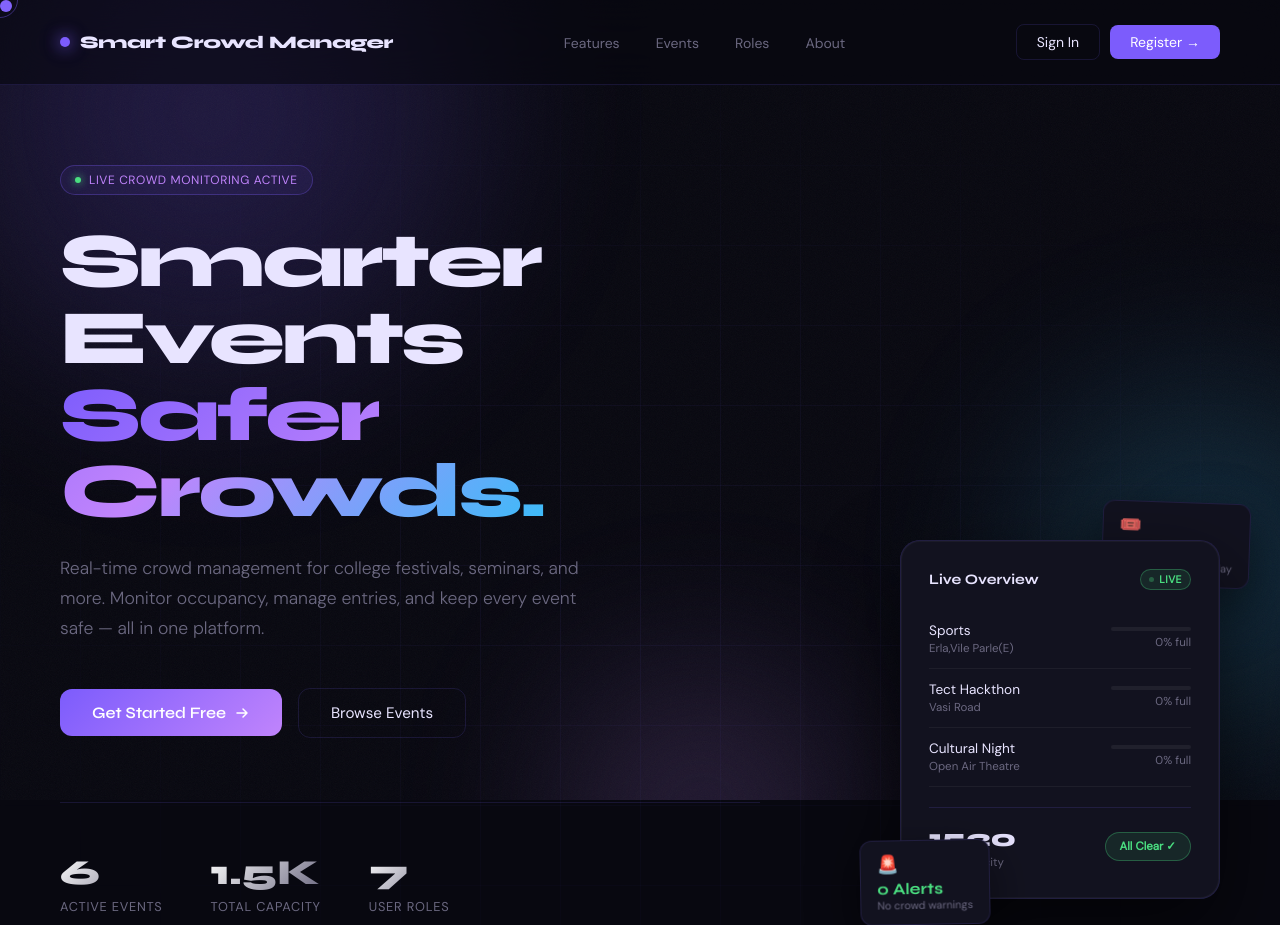
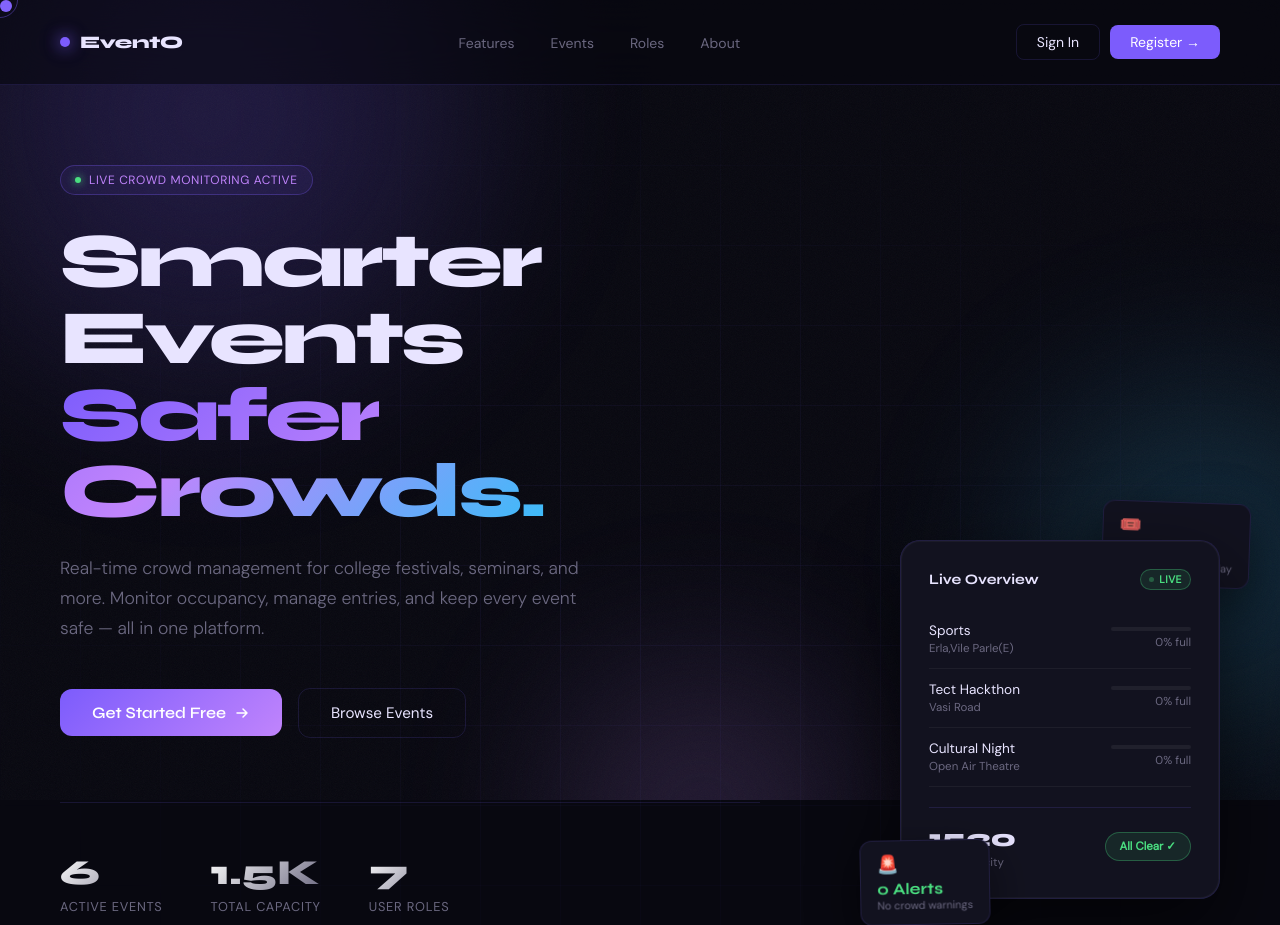
Before and after one commit to AdityaFandate/EventOU, a Flask app: page / in a window 1280 px wide. Shown: the top 925 px of the page. Run offline with Flask 3, Linux system fonts and the light colour scheme; data comes from the database, SQL or seed files in the repository.

Commit message:
updated name

```diff
--- a/templates/base.html
+++ b/templates/base.html
@@ -406,7 +406,7 @@
     <nav class="navbar navbar-expand-lg navbar-dark bg-dark shadow-sm">
       <div class="container-fluid">
         <a class="navbar-brand fw-semibold" href="{{ url_for('index') }}">
-          Smart Crowd Manager
+          EventO
         </a>
         <button
           class="navbar-toggler"
--- a/templates/landing.html
+++ b/templates/landing.html
@@ -3,7 +3,7 @@
 <head>
 <meta charset="UTF-8">
 <meta name="viewport" content="width=device-width, initial-scale=1.0">
-<title>Smart Crowd Manager</title>
+<title>EventO</title>
 <link href="https://fonts.googleapis.com/css2?family=Syne:wght@400;600;700;800&family=DM+Sans:ital,wght@0,300;0,400;1,300&display=swap" rel="stylesheet">
 <style>
   :root {
@@ -494,7 +494,7 @@
   <nav>
     <a href="/" class="nav-logo" style="text-decoration: none; color: inherit;">
       <div class="logo-dot"></div>
-      Smart Crowd Manager
+      EventO
     </a>
     <ul class="nav-links">
       <li><a href="#features">Features</a></li>
@@ -704,7 +704,7 @@
     <div class="cta-glow"></div>
     <div class="cta-content reveal">
       <h2>Ready to make your<br><span style="background:linear-gradient(135deg,var(--accent),var(--accent2));-webkit-background-clip:text;-webkit-text-fill-color:transparent;background-clip:text">next event safer?</span></h2>
-      <p>Join students, faculty, and organizers already using Smart Crowd Manager.</p>
+      <p>Join students, faculty, and organizers already using EventO.</p>
       <div class="cta-actions">
         <a href="/register" class="btn-hero">Create Account →</a>
         <a href="/login" class="btn-outline">Sign In</a>
@@ -716,9 +716,9 @@
   <footer>
     <a href="/" class="nav-logo" style="text-decoration: none; color: inherit; font-size: 0.9rem; opacity: 0.6;">
       <div class="logo-dot"></div>
-      Smart Crowd Manager
+      EventO
     </a>
-    <div class="footer-copy">© 2026 Smart Crowd Manager. All rights reserved.</div>
+    <div class="footer-copy">© 2026 EventO. All rights reserved.</div>
   </footer>
 
 </div>
--- a/templates/my_tickets.html
+++ b/templates/my_tickets.html
@@ -1,6 +1,6 @@
 {% extends "base.html" %}
-
-{% block title %}My Tickets & Vouchers - Smart Crowd Manager{% endblock %}
+EventO
+{% block title %}My Tickets & Vouchers - {% endblock %}
 
 {% block content %}
 <div class="row mb-4">
```
